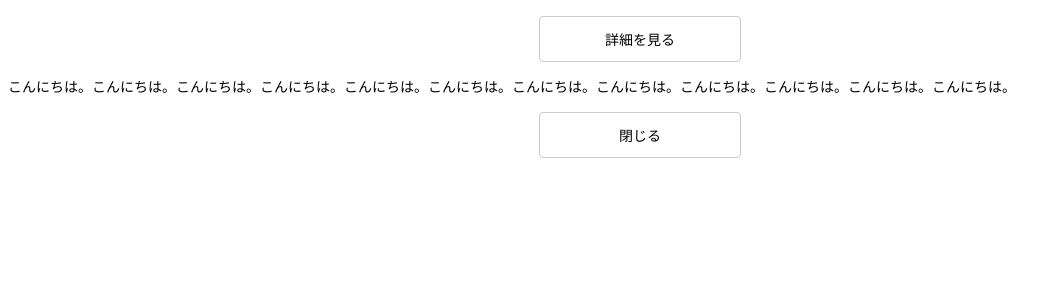
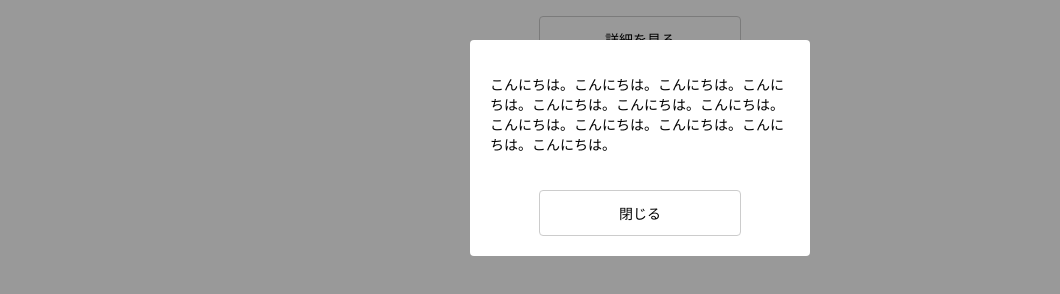
Before and after one commit to songzhong-h/dotinstall-study, a plain HTML site: page モーダルウィンドウを作ろう/MyModalWindow-Exercise/index.html in a window 1280 px wide. Shown: the whole page, without its empty margins (0-1060 px from the left). Drawn offline with Linux system fonts and the light colour scheme.

Commit message:
update 順番修正

```diff
--- a/モーダルウィンドウを作ろう/MyModalWindow-Exercise/index.html
+++ b/モーダルウィンドウを作ろう/MyModalWindow-Exercise/index.html
@@ -12,13 +12,13 @@
 
     <div id="mask"></div>
 
-    <div id="modal">
+    <section id="modal">
       <p>こんにちは。こんにちは。こんにちは。こんにちは。こんにちは。こんにちは。こんにちは。こんにちは。こんにちは。こんにちは。こんにちは。こんにちは。</p>
-    </div>
+      <div id="close">
+        閉じる
+      </div>
+    </section>
 
-    <div id="close">
-      閉じる
-    </div>
 
   </body>
 </html>
--- a/モーダルウィンドウを作ろう/MyModalWindow-Exercise/styles.css
+++ b/モーダルウィンドウを作ろう/MyModalWindow-Exercise/styles.css
@@ -5,9 +5,34 @@ body {
 #open, #close {
   cursor:pointer ;
   width: 200px;
-  text-align: center;
   border: solid 1px #ccc;
   border-radius: 4px;
+  text-align: center;
+  padding: 12px 0;
   margin: 16px auto 0;
-  padding: 12px 0;
 }
+
+#mask {
+  background-color: rgba(0,0,0,0.4);
+  position: fixed;
+  top: 0;
+  bottom: 0;
+  right: 0;
+  left: 0;
+}
+
+#modal {
+  background: #fff;
+  width: 300px;
+  padding: 20px;
+  border-radius: 4px;
+  position: absolute;
+  top: 40px;
+  left: 0;
+  right: 0;
+  margin: 0 auto;
+}
+
+#modal > p {
+  padding: 0 0 20px;
+}
```
